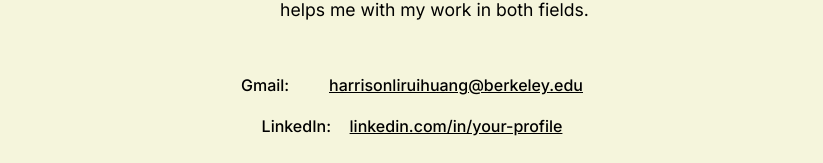
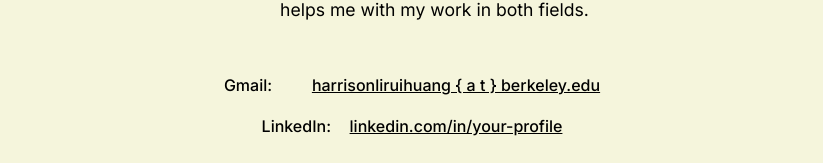
Before and after one commit to HarrisonLiruiHuang/personal_web, a website built with Vite: page index.html in a window 1280 px wide. Shown: the part 459-622 px from the top of the page, without its empty margins (228-1051 px from the left). Built offline with nearby package versions, Linux system fonts and the light colour scheme; a script that the page names is missing.

Commit message:
switching to at

```diff
--- a/index.html
+++ b/index.html
@@ -45,7 +45,7 @@
                     <div class="social-links">
                         <div class="social-item">
                             <span class="social-label">Gmail:</span>
-                            <a href="mailto:your.email@gmail.com">harrisonliruihuang@berkeley.edu
+                            <a href="mailto:your.email@gmail.com">harrisonliruihuang { a t } berkeley.edu
                             </a>
                         </div>
                         <div class="social-item">
```
